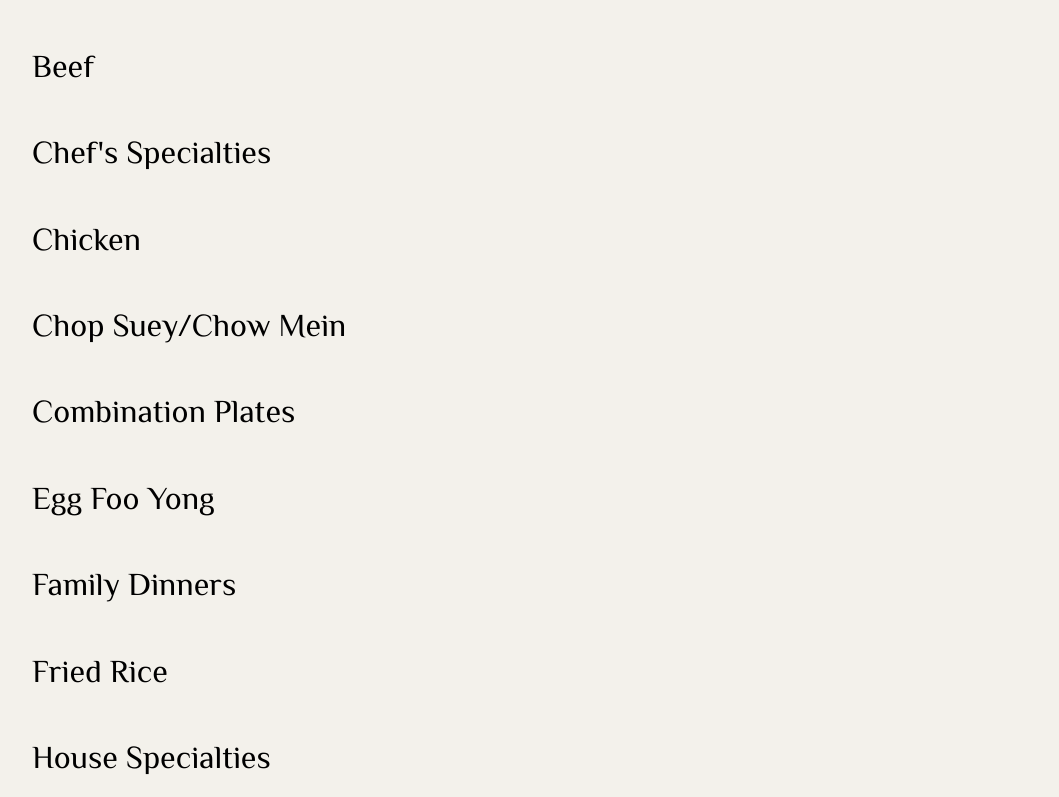
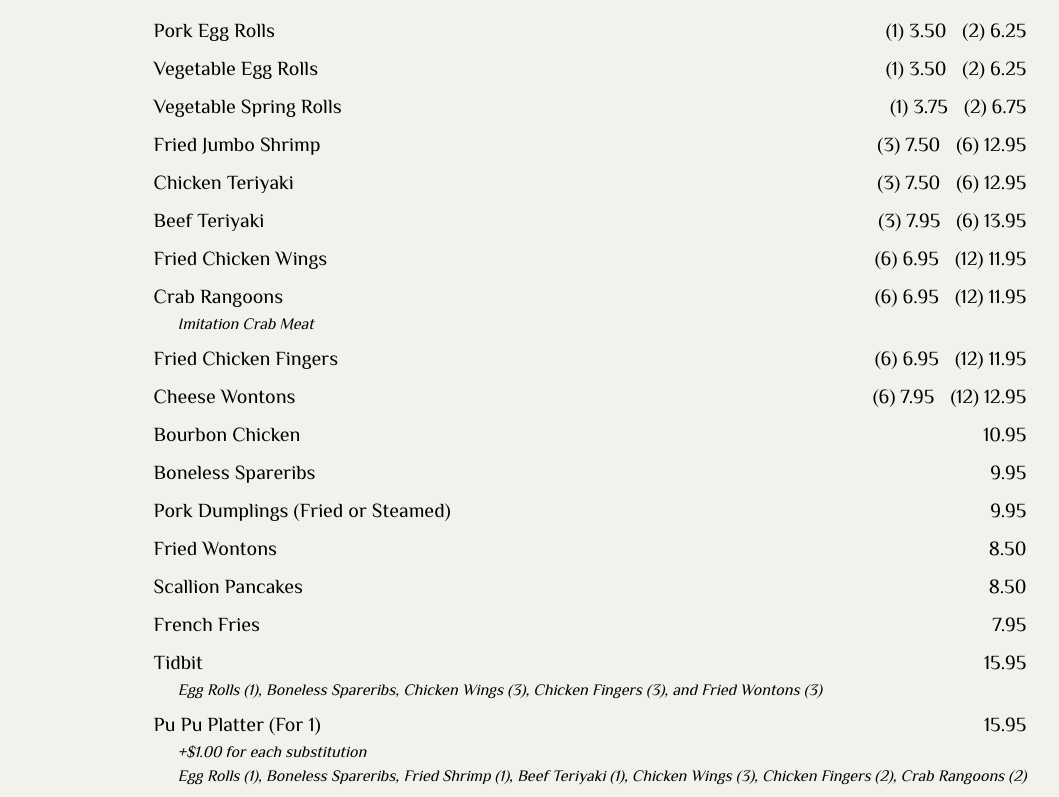
Before and after one commit to MaceeQi/jpwebsite-react-web-app, a React (Create React App) app: page /menus/food in a window 1280 px wide. Shown: the part 443-1240 px from the top of the page, without its empty margins (50-1109 px from the left). Built offline with nearby package versions, Linux system fonts and the light colour scheme.

Commit message:
implement food menu - appetizers

```diff
--- /dev/null
+++ b/src/data/food-menu/appetizers.json
@@ -0,0 +1,108 @@
+[
+  {
+    "name": "Pork Egg Rolls",
+    "smallSize": "1",
+    "smallPrice": "3.50",
+    "largeSize": "2",
+    "largePrice": "6.25"
+  },
+  {
+    "name": "Vegetable Egg Rolls",
+    "smallSize": "1",
+    "smallPrice": "3.50",
+    "largeSize": "2",
+    "largePrice": "6.25"
+  },
+  {
+    "name": "Vegetable Spring Rolls",
+    "smallSize": "1",
+    "smallPrice": "3.75",
+    "largeSize": "2",
+    "largePrice": "6.75"
+  },
+  {
+    "name": "Fried Jumbo Shrimp",
+    "smallSize": "3",
+    "smallPrice": "7.50",
+    "largeSize": "6",
+    "largePrice": "12.95"
+  },
+  {
+    "name": "Chicken Teriyaki",
+    "smallSize": "3",
+    "smallPrice": "7.50",
+    "largeSize": "6",
+    "largePrice": "12.95"
+  },
+  {
+    "name": "Beef Teriyaki",
+    "smallSize": "3",
+    "smallPrice": "7.95",
+    "largeSize": "6",
+    "largePrice": "13.95"
+  },
+  {
+    "name": "Fried Chicken Wings",
+    "smallSize": "6",
+    "smallPrice": "6.95",
+    "largeSize": "12",
+    "largePrice": "11.95"
+  },
+  {
+    "name": "Crab Rangoons",
+    "smallSize": "6",
+    "smallPrice": "6.95",
+    "largeSize": "12",
+    "largePrice": "11.95",
+    "note": "Imitation Crab Meat"
+  },
+  {
+    "name": "Fried Chicken Fingers",
+    "smallSize": "6",
+    "smallPrice": "6.95",
+    "largeSize": "12",
+    "largePrice": "11.95"
+  },
+  {
+    "name": "Cheese Wontons",
+    "smallSize": "6",
+    "smallPrice": "7.95",
+    "largeSize": "12",
+    "largePrice": "12.95"
+  },
+  {
+    "name": "Bourbon Chicken",
+    "price": "10.95"
+  },
+  {
+    "name": "Boneless Spareribs",
+    "price": "9.95"
+  },
+  {
+    "name": "Pork Dumplings (Fried or Steamed)",
+    "price": "9.95"
+  },
+  {
+    "name": "Fried Wontons",
+    "price": "8.50"
+  },
+  {
+    "name": "Scallion Pancakes",
+    "price": "8.50"
+  },
+  {
+    "name": "French Fries",
+    "price": "7.95"
+  },
+  {
+    "name": "Tidbit",
+    "price": "15.95",
+    "note": "Egg Rolls (1), Boneless Spareribs, Chicken Wings (3), Chicken Fingers (3), and Fried Wontons (3)"
+  },
+  {
+    "name": "Pu Pu Platter (For 1)",
+    "price": "15.95",
+    "note": "Egg Rolls (1), Boneless Spareribs, Fried Shrimp (1), Beef Teriyaki (1), Chicken Wings (3), Chicken Fingers (2), Crab Rangoons (2)",
+    "priceNote": "+$1.00 for each substitution"
+  }
+]
--- /dev/null
+++ b/src/jp/menu/food-menu-sections/appetizer-item.js
@@ -0,0 +1,48 @@
+import React from "react";
+
+const AppetizerItem = ({appetizer}) => {
+    return (
+        <li className="fs-5 mb-2">
+            {/* appetizer name */}
+            {appetizer.name}
+
+            {/* price */}
+            <div className="float-end">
+                {
+                    appetizer.smallSize &&
+                    <>
+                        <span className="ms-5 me-2">
+                           ({appetizer.smallSize}) {appetizer.smallPrice}
+                        </span>
+                        <span className="ms-2">
+                            ({appetizer.largeSize}) {appetizer.largePrice}
+                        </span>
+                    </>
+                }
+                {
+                    appetizer.price &&
+                    <span className="ms-5">
+                        {appetizer.price}
+                    </span>
+                }
+            </div>
+
+            {/* price note */}
+            {
+                appetizer.priceNote &&
+                <div className="ms-4 mt-0 fs-6 fst-italic">
+                    {appetizer.priceNote}
+                </div>
+            }
+
+            {/* food note */}
+            {
+                appetizer.note &&
+                <div className="ms-4 mt-0 fs-6 fst-italic">
+                    {appetizer.note}
+                </div>
+            }
+        </li>
+    );
+};
+export default AppetizerItem;
--- /dev/null
+++ b/src/jp/menu/food-menu-sections/appetizers.js
@@ -0,0 +1,22 @@
+import React from "react";
+import appetizers from "../../../data/food-menu/appetizers.json";
+import AppetizerItem from "./appetizer-item";
+
+const Appetizers = () => {
+    return (
+        <>
+            {/* title - Appetizers */}
+            <h2 className="mt-5 mb-3 text-decoration-underline text-center">
+                Appetizers
+            </h2>
+
+            {/* appetizer items */}
+            <ul className="list-group list-unstyled">
+                {
+                    appetizers.map(appetizer => <AppetizerItem appetizer={appetizer}/>)
+                }
+            </ul>
+        </>
+    );
+};
+export default Appetizers;
--- a/src/jp/menu/food-menu.js
+++ b/src/jp/menu/food-menu.js
@@ -1,6 +1,7 @@
 import React from "react";
 import { HashLink as Link } from "react-router-hash-link";
 import foodMenuContents from "../../data/food-menu-contents.json";
+import Appetizers from "./food-menu-sections/appetizers";
 
 const FoodMenuComponent = () => {
 
@@ -17,10 +18,10 @@ const FoodMenuComponent = () => {
             </div>
 
             {/* food menu */}
-            <div className="">
+            <div className="d-flex flex-column align-items-center">
                 {/* appetizers */}
                 <div id="Appetizers">
-                    <h2 className="mt-5">Appetizers</h2>
+                    <Appetizers/>
                 </div>
 
                 {/* beef */}
```
